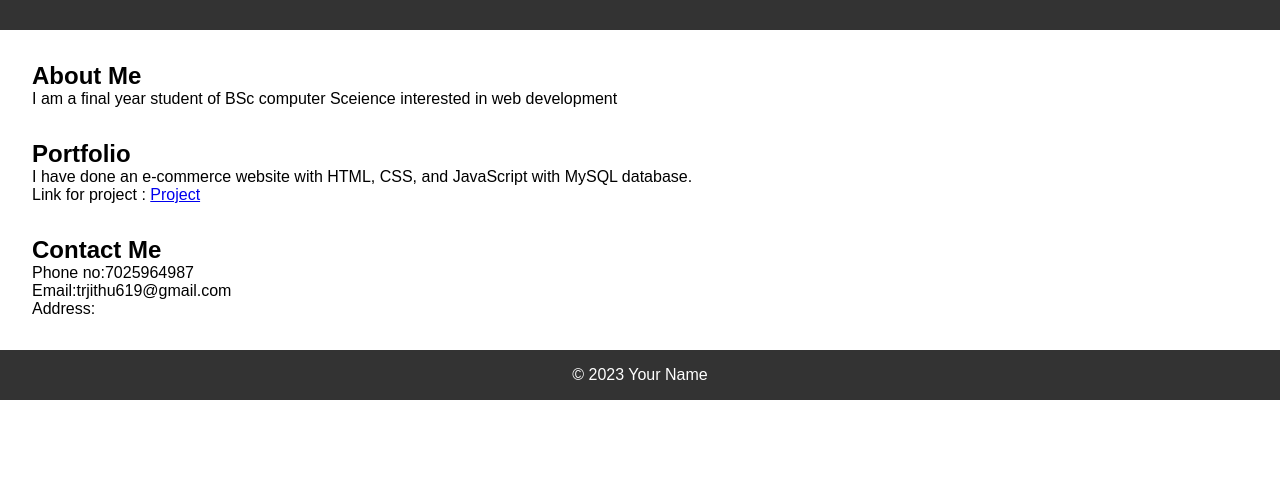
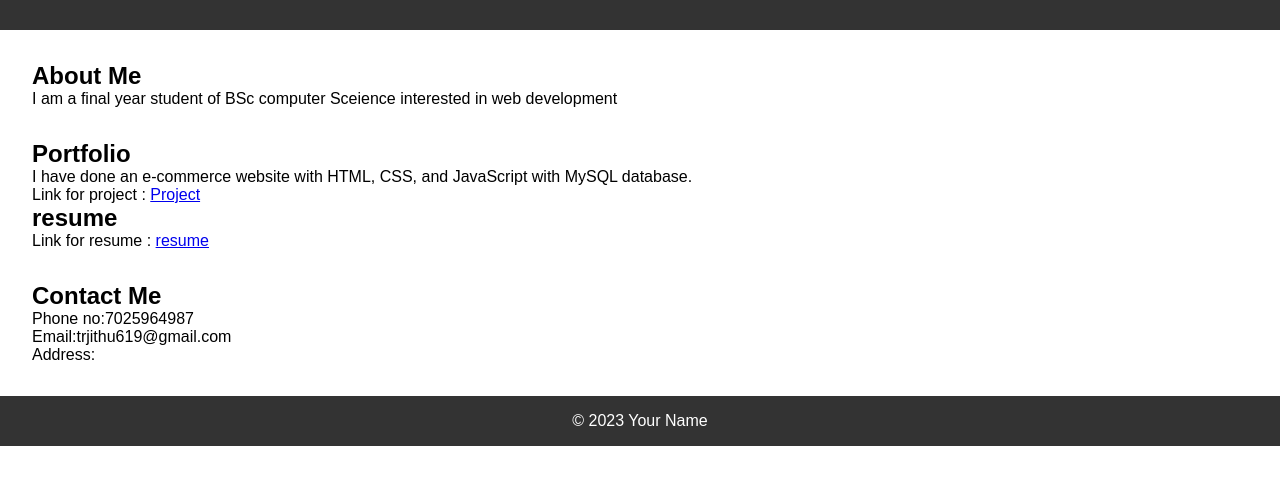
Before and after one commit to trjithu619/digital-portfolio, a plain HTML site: page index.html in a window 1280 px wide. Shown: the part 89-574 px from the top of the page. Drawn offline with Linux system fonts and the light colour scheme.

Commit message:
Update index.html

```diff
--- a/index.html
+++ b/index.html
@@ -27,6 +27,8 @@
         <h2>Portfolio</h2>
             I have done an e-commerce website with HTML, CSS, and JavaScript with MySQL database.<br>
             Link for project : <a href="project">Project</a>
+        <h2>resume</h2>
+            Link for resume : <a href="jithu tr RESUME.pdf">resume</a>
     </section>
 
     <section id="contact">
```
